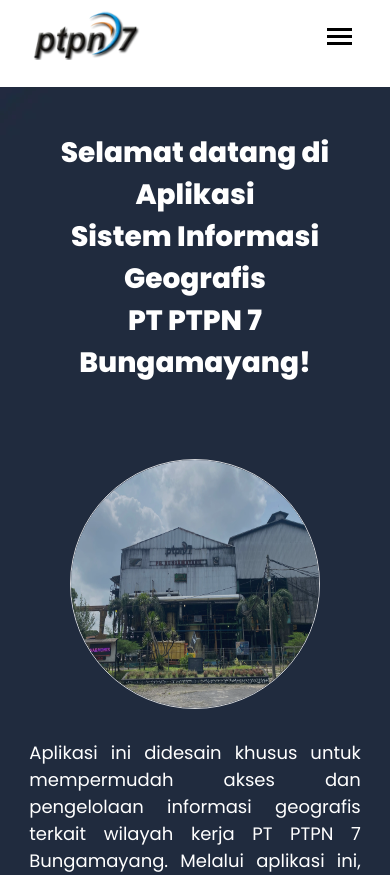
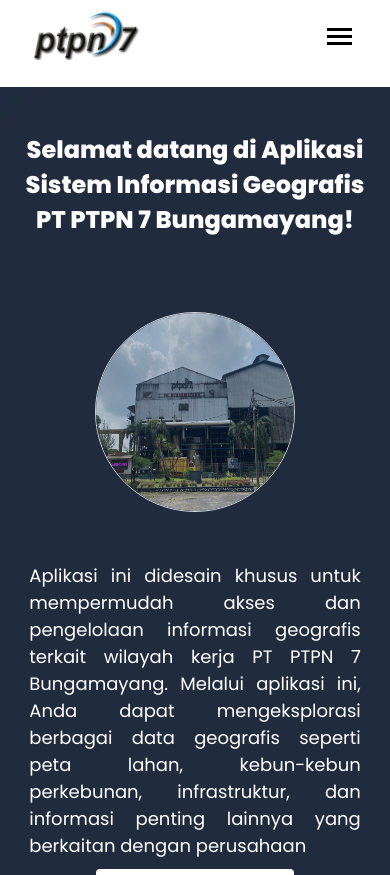
Before and after one commit to Baguswmk/testing-sig, a React (Vite) app: page / in a window 390 px wide. Shown: the top 875 px of the page. Built offline with nearby package versions, Linux system fonts and the light colour scheme; no server answers.

Commit message:
edit css home

```diff
--- a/src/style/pages/Home.css
+++ b/src/style/pages/Home.css
@@ -90,14 +90,71 @@
   text-decoration: underline;
 }
 
+/* Monitor */
+@media (min-width: 1024px) and (max-width: 1440px) {
+  /* CSS untuk monitor */
+  .container {
+    padding-top: 50px;
+  }
+  .hero h1 {
+    font-size: 34px;
+  }
+  .hero {
+    margin: 0 30px 0 auto;
+  }
+  .content {
+    width: 80%;
+    margin-top: 0;
+  }
+  .content p {
+    max-width: 400px;
+  }
+  .content img {
+    width: 350px;
+    height: 350px;
+    margin-right: -70px;
+  }
+  .footer-content {
+    width: 90%;
+  }
+}
+
+/* Tablet */
+@media (min-width: 768px) and (max-width: 1023px) {
+  /* CSS untuk tablet */
+  .main {
+    height: calc(100vh - 5px);
+  }
+  .container {
+    padding-top: 50px;
+  }
+  .hero {
+    margin-right: 50px;
+  }
+  .hero h1 {
+    font-size: 32px;
+  }
+  .content {
+    width: 90%;
+  }
+  .content p {
+    font-size: 20px;
+    margin-top: 100px;
+    width: 50%;
+  }
+  .content img {
+    width: 300px;
+    height: 300px;
+    margin: 0;
+  }
+}
+
 /* Handphone */
-
-@media (max-width: 767px) {
+@media (min-width: 577px) and (max-width: 767px) {
   /* CSS untuk handphone */
   .main {
     height: 800px;
   }
-
   .container {
     padding: 20px;
   }
@@ -118,7 +175,6 @@
     margin-top: 30px;
     flex-direction: column;
   }
-
   .content p {
     font-size: 18px;
     padding-top: 30px;
@@ -138,64 +194,53 @@
   }
 }
 
-/* Tablet */
-@media (min-width: 768px) and (max-width: 1023px) {
-  /* CSS untuk tablet */
-  .main {
-    height: calc(100vh - 5px);
+@media (max-width: 576px) {
+  .hero h1 {
+    color: #fff;
   }
   .container {
-    padding-top: 50px;
+    justify-content: center;
+  }
+  .content {
+    width: 85%;
+    margin-top: 30px;
+    flex-direction: column;
   }
   .hero {
-    margin-right: 50px;
+    margin: 0;
   }
   .hero h1 {
-    font-size: 36px;
+    font-size: 24px;
+    text-align: center;
   }
-  .content {
-    width: 90%;
+  .content img {
+    width: 200px;
+    margin-top: 0;
+    margin-left: auto;
+    margin-right: auto;
+    height: 200px;
+    order: -1;
   }
   .content p {
-    font-size: 20px;
-    margin-top: 100px;
-    width: 50%;
-  }
-  .content img {
-    width: 300px;
-    height: 300px;
-    margin: 0;
+    font-size: 18px;
   }
 }
 
-/* Monitor */
-@media (min-width: 1024px) and (max-width: 1440px) {
-  /* CSS untuk monitor */
-
+/* Handphone */
+@media (max-width: 375px) {
   .container {
-    padding-top: 50px;
+    margin-left: -20px;
+  }
+  .hero {
+    margin: 0;
   }
   .hero h1 {
-    font-size: 34px;
+    font-size: 20px;
+    text-align: center;
+    padding: 0;
+    color: #fff;
   }
-  .hero {
-    margin: 0 30px 0 auto;
-  }
-  .content {
-    width: 80%;
-    margin-top: 0;
-  }
-
   .content p {
-    max-width: 400px;
-  }
-  .content img {
-    width: 350px;
-    height: 350px;
-    margin-right: -70px;
-  }
-
-  .footer-content {
-    width: 90%;
+    padding: 10px 0;
   }
 }
--- a/src/style/pages/HubungiKami.css
+++ b/src/style/pages/HubungiKami.css
@@ -79,14 +79,14 @@
   .container {
     padding: 20px;
   }
-  .hero {
+  .card {
     margin: 0 auto;
   }
   .main {
     background-size: inherit;
     background-position: initial;
   }
-  .hero h1 {
+  .card h1 {
     font-size: 28px;
     color: var(--secondary-color);
   }
@@ -128,10 +128,10 @@
   .container {
     padding-top: 50px;
   }
-  .hero {
+  .card {
     margin-right: 50px;
   }
-  .hero h1 {
+  .card h1 {
     font-size: 36px;
   }
   .content-hubungi {
```
